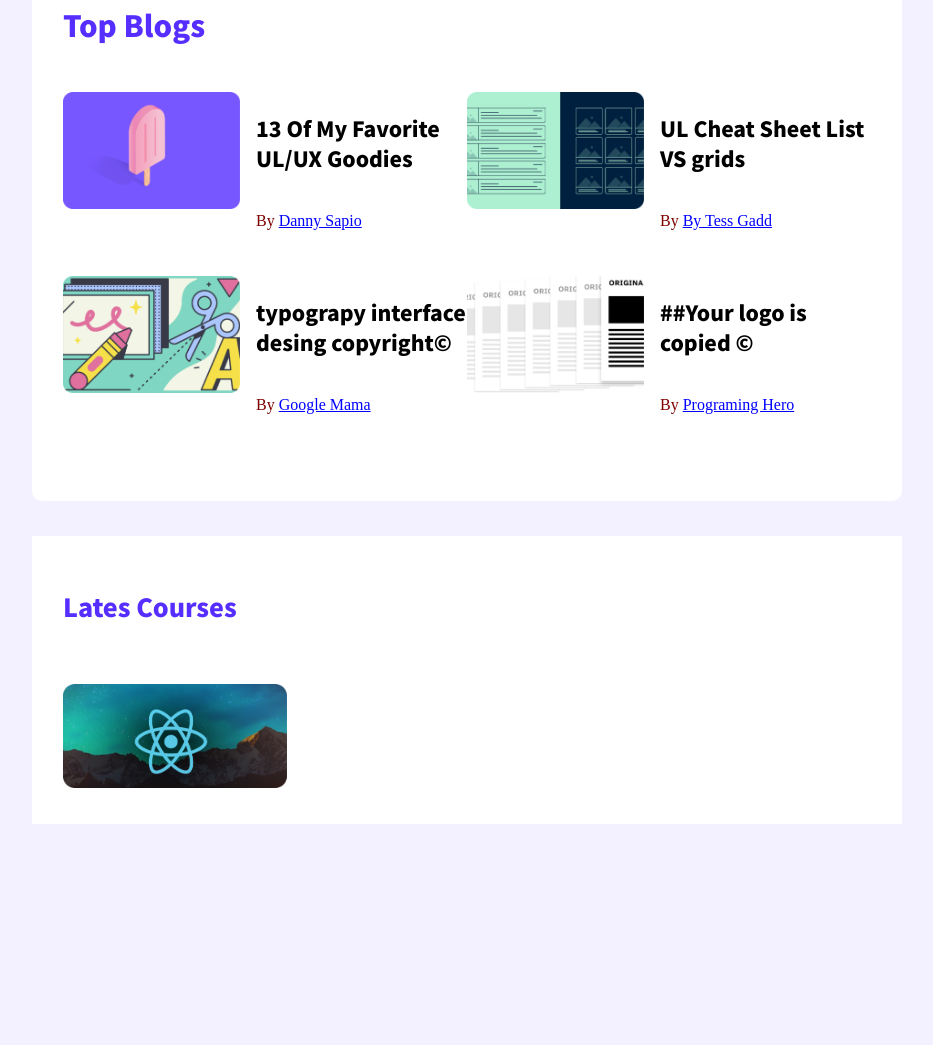
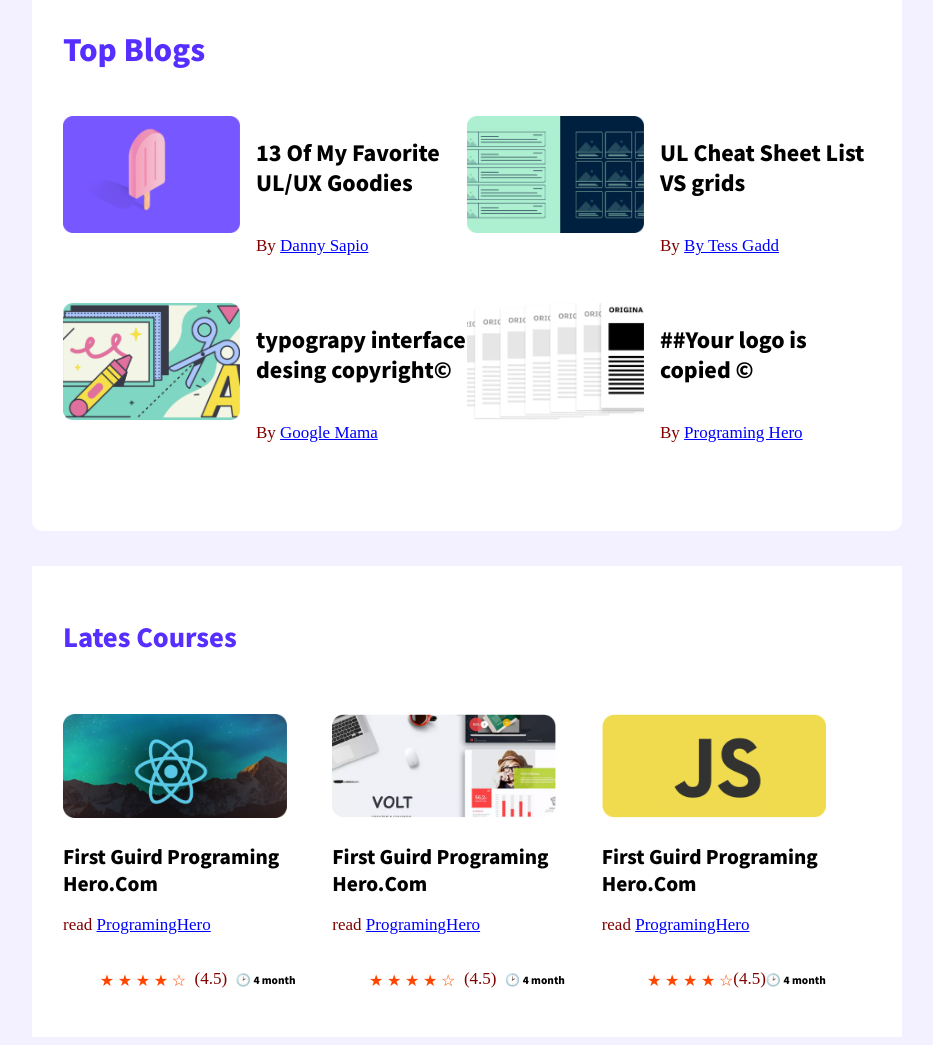
Before and after one commit to Tanvirahmed321110/project-2, a plain HTML site: page index.html in a window 1280 px wide. Shown: the part 461-1506 px from the top of the page, without its empty margins (173-1106 px from the left). Before the commit the page ends 1293 px from the top, so only its background shows below. Drawn offline with Linux system fonts and the light colour scheme.

Commit message:
morning time

```diff
--- a/index.html
+++ b/index.html
@@ -14,7 +14,7 @@
     <!-- header start -->
      <header>
         <nav>
-
+            <a href='https://dryicons.com/free-icons/star'> Icon by Dryicons </a>
         </nav>
      </header>
 
@@ -119,8 +119,59 @@
                             <img src="images/courses/course-1.png" alt="">
                         </div>
                         <div class="course-data">
+                            <h3>First Guird Programing Hero.Com</h3>
+                            <p>read <a href="https://web.programming-hero.com/?fbclid=IwAR3H2NoOsRUZhalj7Wjo3htaN-pLNTwvBRMhLpfoqYzYwc-K63Lb4t4edhM">ProgramingHero</a></p>
+                        </div>
+                         <div class="icon-main">
 
+                            <div class="icon">
+                                &#9733;  &#9733;  &#9733;  &#9733;  &#9734;
+                            </div>
+                            <p> &nbsp;&nbsp;(4.5)&nbsp;&nbsp;</p>
+                            <div class="duration">
+                                &#128337; <span><small>4 month</small></span></div>
+
+                         </div>
+                    </div>
+                   </article>  <article>
+                    <div class="course">
+                        <div class="courses-img">
+                            <img src="images/courses/course-2.png" alt="">
                         </div>
+                        <div class="course-data">
+                            <h3>First Guird Programing Hero.Com</h3>
+                            <p>read <a href="https://web.programming-hero.com/?fbclid=IwAR3H2NoOsRUZhalj7Wjo3htaN-pLNTwvBRMhLpfoqYzYwc-K63Lb4t4edhM">ProgramingHero</a></p>
+                        </div>
+                         <div class="icon-main">
+
+                            <div class="icon">
+                                &#9733;  &#9733;  &#9733;  &#9733;  &#9734;
+                            </div>
+                            <p> &nbsp;&nbsp;(4.5)&nbsp;&nbsp;</p>
+                            <div class="duration">
+                                &#128337; <span><small>4 month</small></span></div>
+
+                         </div>
+                    </div>
+                   </article>  <article>
+                    <div class="course">
+                        <div class="courses-img">
+                            <img src="images/courses/course-3.png" alt="">
+                        </div>
+                        <div class="course-data">
+                            <h3>First Guird Programing Hero.Com</h3>
+                            <p>read <a href="https://web.programming-hero.com/?fbclid=IwAR3H2NoOsRUZhalj7Wjo3htaN-pLNTwvBRMhLpfoqYzYwc-K63Lb4t4edhM">ProgramingHero</a></p>
+                        </div>
+                         <div class="icon-main">
+
+                            <div class="icon">
+                                &#9733;  &#9733;  &#9733;  &#9733;  &#9734;
+                            </div>
+                            <p>(4.5)</p>
+                            <div class="duration">
+                                &#128337; <span><small>4 month</small></span></div>
+
+                         </div>
                     </div>
                    </article>
                </div>
--- a/style.css
+++ b/style.css
@@ -6,7 +6,7 @@
       justify-content: center;}
 
 
-p,a{font-size: 16px;font-weight:500;
+p,a{font-size: 17px;font-weight:500;
     font-family: 'Times New Roman', Times, serif;color: blue;}
     p{color:maroon;}
 
@@ -66,5 +66,13 @@
        padding:31px;margin-top: 35px;
        box-sizing: border-box;}
 
+
+  .icon-main{display: flex;align-items: center;justify-content: center;}
   .courses-img img{width: 224px;
-                height: 104px;}
+                height: 104px;margin: 0 auto;padding-right: 6px;}
+
+  .icon{color:orangered;font-size: 16px;}
+  .duration{color: black;font-size: 12px;}
+
+  .courses{display: grid;
+               grid-template-columns: repeat(3,1fr);}
```
